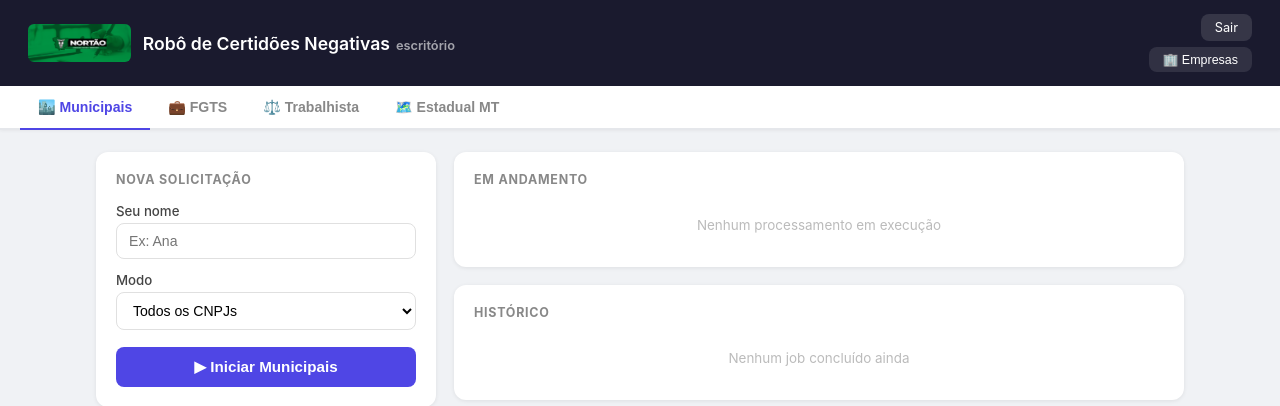
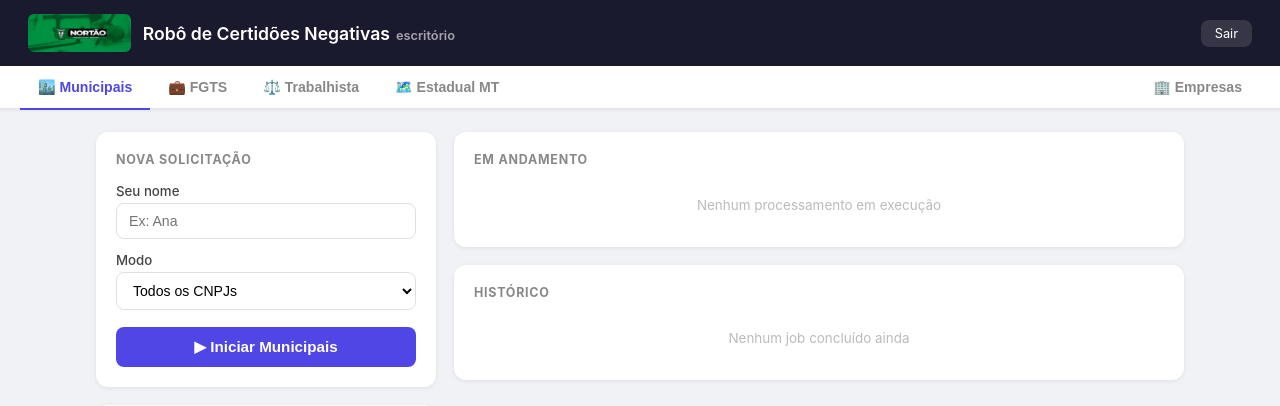
Before and after one commit to raulfloss/roboescrit-rio, a Flask app: page / in a window 1280 px wide. Shown: the top 406 px of the page. Run offline with Flask 3, Linux system fonts and the light colour scheme; the visitor is signed in with stand-in values (Sample User, id 1); data that the repository does not hold is empty.

Commit message:
Empresas como aba no lado direito da nav bar
Co-Authored-By: Claude Sonnet 4.6 <noreply@anthropic.com>

```diff
--- a/templates/index.html
+++ b/templates/index.html
@@ -147,12 +147,9 @@ mark{background:#fef3c7;border-radius:2px;padding:0 1px}
   <div>
     <h1>Robô de Certidões Negativas<small>escritório</small></h1>
   </div>
-  <div style="margin-left:auto;display:flex;flex-direction:column;align-items:flex-end;gap:6px">
-    <div style="display:flex;align-items:center;gap:10px">
-      <div id="hd-usuario" style="font-size:.85rem;opacity:.8"></div>
-      <a href="/logout" style="padding:6px 14px;background:rgba(255,255,255,.12);color:#fff;border-radius:8px;font-size:.8rem;text-decoration:none;white-space:nowrap">Sair</a>
-    </div>
-    <button onclick="trocarTab('emp',this)" style="padding:5px 14px;background:rgba(255,255,255,.1);color:#fff;border:none;border-radius:8px;font-size:.78rem;cursor:pointer;white-space:nowrap">🏢 Empresas</button>
+  <div style="margin-left:auto;display:flex;align-items:center;gap:10px">
+    <div id="hd-usuario" style="font-size:.85rem;opacity:.8"></div>
+    <a href="/logout" style="padding:6px 14px;background:rgba(255,255,255,.12);color:#fff;border-radius:8px;font-size:.8rem;text-decoration:none;white-space:nowrap">Sair</a>
   </div>
 </header>
 
@@ -161,6 +158,7 @@ mark{background:#fef3c7;border-radius:2px;padding:0 1px}
   <button class="tab-btn" onclick="trocarTab('fgts',this)">💼 FGTS</button>
   <button class="tab-btn" onclick="trocarTab('trabalhista',this)">⚖️ Trabalhista</button>
   <button class="tab-btn" onclick="trocarTab('estadual-mt',this)">🗺️ Estadual MT</button>
+  <button class="tab-btn" onclick="trocarTab('emp',this)" style="margin-left:auto">🏢 Empresas</button>
 </nav>
 
 <!-- ══ Tab: Municipais ══════════════════════════════════════════════════════ -->
```
